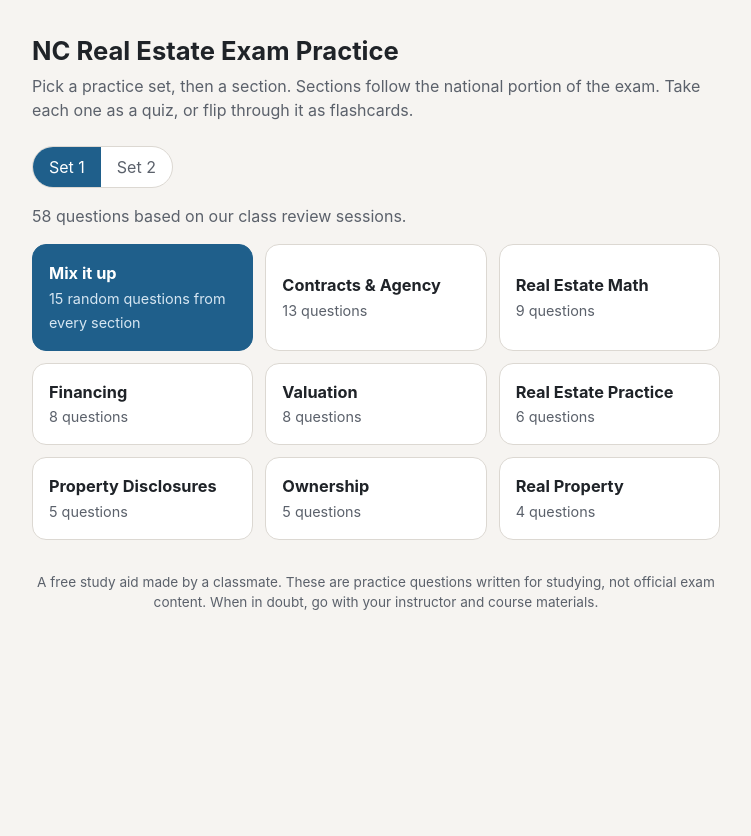
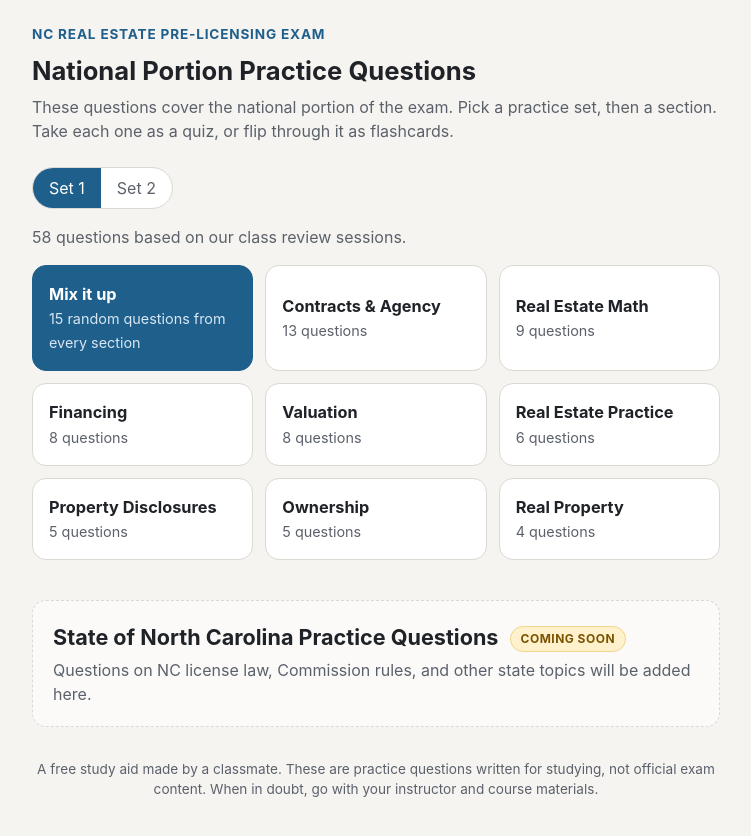
Before and after one commit to melberei/nc-real-esate-quiz, a plain HTML site: page index.html in a window 1280 px wide. Shown: the whole page, without its empty margins (264-1015 px from the left). Before the commit the page ends 800 px from the top, so only its background shows below. Drawn offline with Linux system fonts and the light colour scheme.

Commit message:
Add files via upload

```diff
--- a/index.html
+++ b/index.html
@@ -3,7 +3,7 @@
 <head>
 <meta charset="UTF-8">
 <meta name="viewport" content="width=device-width, initial-scale=1">
-<title>NC Real Estate Exam Practice Quiz</title>
+<title>NC Real Estate Exam Practice: National Portion</title>
 <meta name="description" content="Free practice quizzes for the NC real estate exam, organized by exam section.">
 <style>
   :root {
@@ -32,6 +32,10 @@
   main { max-width: 720px; margin: 0 auto; padding: 24px 16px 48px; }
   h1 { font-size: 1.6rem; margin: 8px 0 4px; }
   h2 { font-size: 1.25rem; margin: 0 0 12px; }
+  .eyebrow { margin: 0; font-size: .85rem; font-weight: 700; letter-spacing: .06em; text-transform: uppercase; color: var(--accent); }
+  .state-block { margin-top: 40px; padding: 20px; border: 1.5px dashed var(--line); border-radius: var(--radius); background: rgba(255,255,255,.5); }
+  .state-block h1 { font-size: 1.35rem; margin-top: 0; }
+  .badge { display: inline-block; vertical-align: middle; font-size: .75rem; font-weight: 700; letter-spacing: .04em; text-transform: uppercase; background: #fff1cc; color: #7a5300; border: 1px solid #f0d58a; border-radius: 999px; padding: 3px 10px; margin-left: 6px; }
   .sub { color: var(--muted); margin: 0 0 24px; }
   .card {
     background: var(--card);
@@ -121,11 +125,17 @@
 <main>
   <!-- Home -->
   <section id="home">
-    <h1>NC Real Estate Exam Practice</h1>
-    <p class="sub">Pick a practice set, then a section. Sections follow the national portion of the exam. Take each one as a quiz, or flip through it as flashcards.</p>
+    <p class="eyebrow">NC Real Estate Pre-Licensing Exam</p>
+    <h1>National Portion Practice Questions</h1>
+    <p class="sub">These questions cover the national portion of the exam. Pick a practice set, then a section. Take each one as a quiz, or flip through it as flashcards.</p>
     <div class="tabs" role="group" aria-label="Practice set" id="setTabs" style="margin-bottom:8px"></div>
     <p class="sub" id="setDesc" style="margin:8px 0 16px"></p>
     <div class="grid" id="sections"></div>
+
+    <div class="state-block">
+      <h1>State of North Carolina Practice Questions <span class="badge">Coming soon</span></h1>
+      <p class="sub" style="margin:0">Questions on NC license law, Commission rules, and other state topics will be added here.</p>
+    </div>
   </section>
 
   <!-- Quiz / flashcards -->
```
